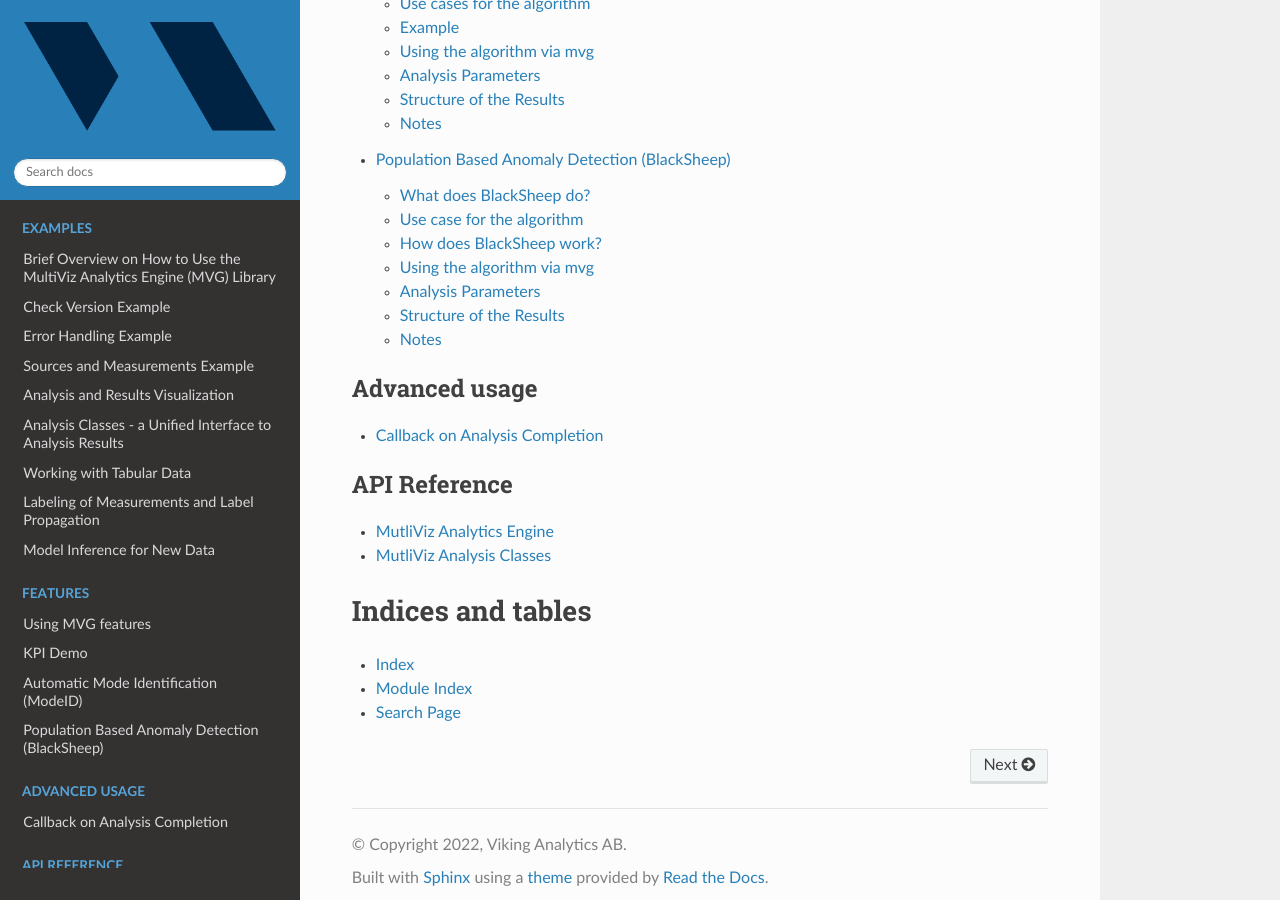
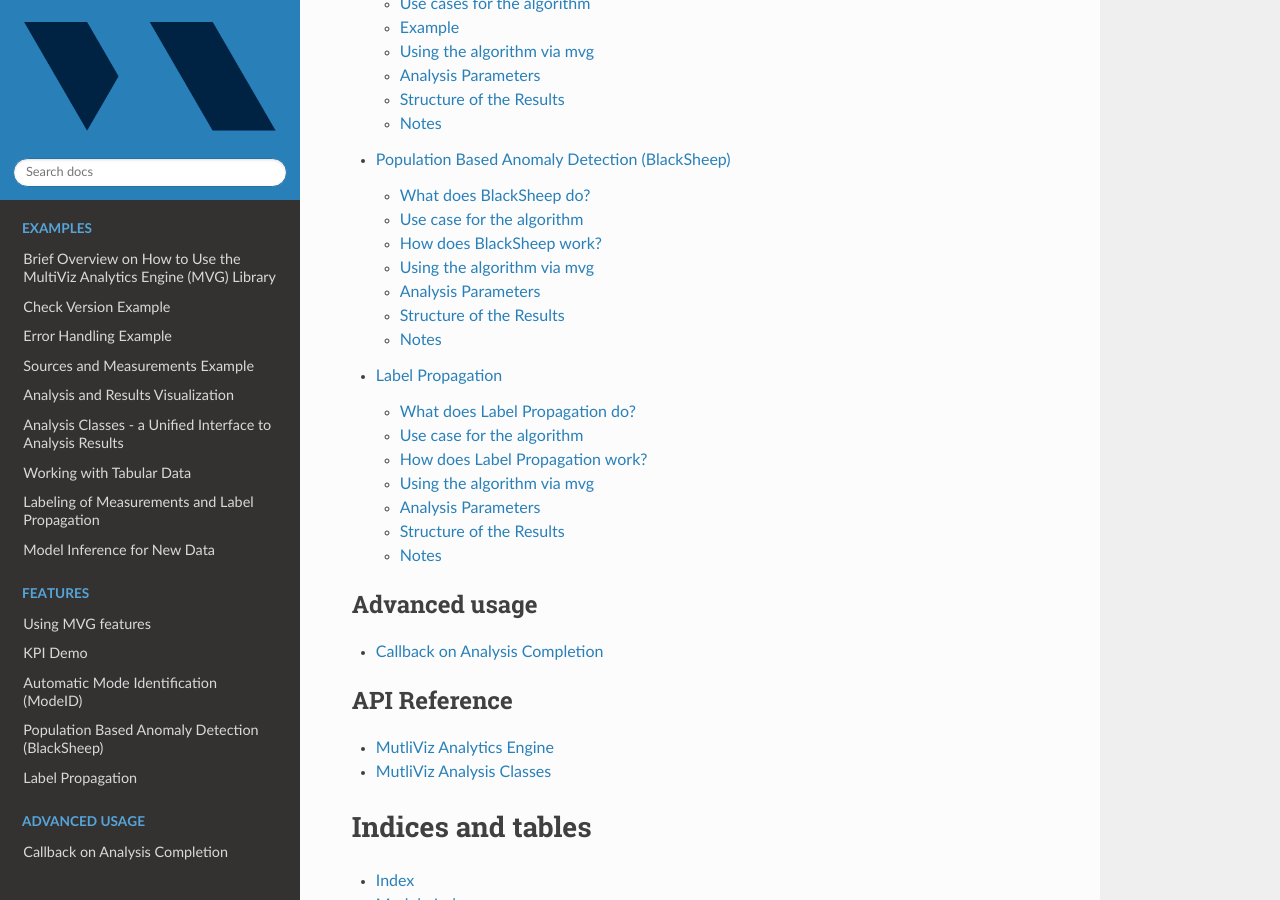
Before and after one commit to vikinganalytics/mvg, a Sphinx documentation site: the page built from docs/source/index.rst, in a window 1280 px wide and 900 px high, scrolled down 4140 px. Built offline with Sphinx 7.4.7 and the Read the Docs theme 2.0.0, drawn with Linux system fonts in a browser that asks for light colours.

Commit message:
Adding feature description into index file

```diff
--- a/docs/source/index.rst
+++ b/docs/source/index.rst
@@ -29,6 +29,7 @@
    content/features/kpidemo
    content/features/ModeId
    content/features/blacksheep
+   content/features/label_propagation
 
 .. toctree::
    :maxdepth: 2
```
Also changed, not shown: docs/source/content/examples/7-labeling.ipynb.
